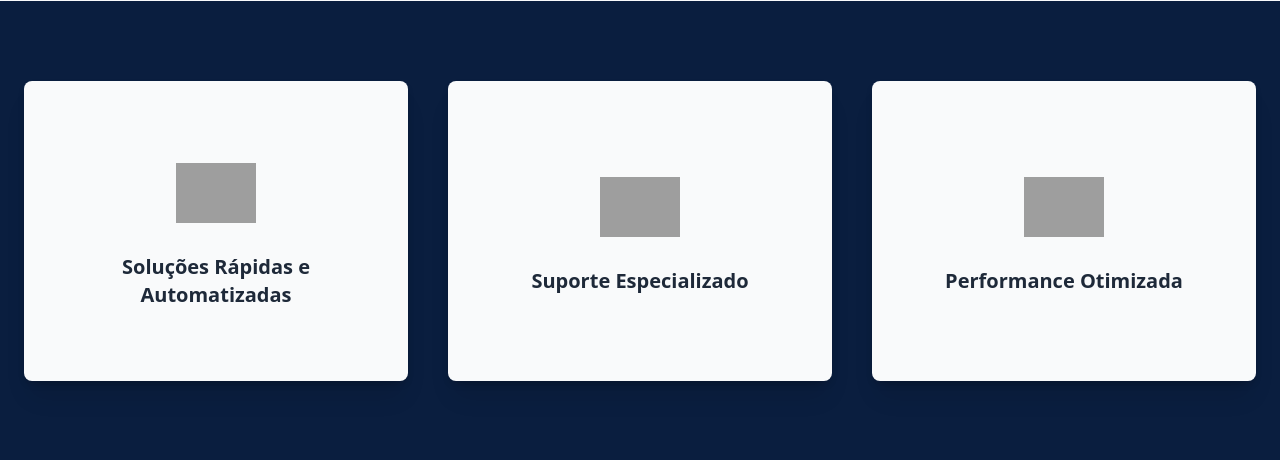
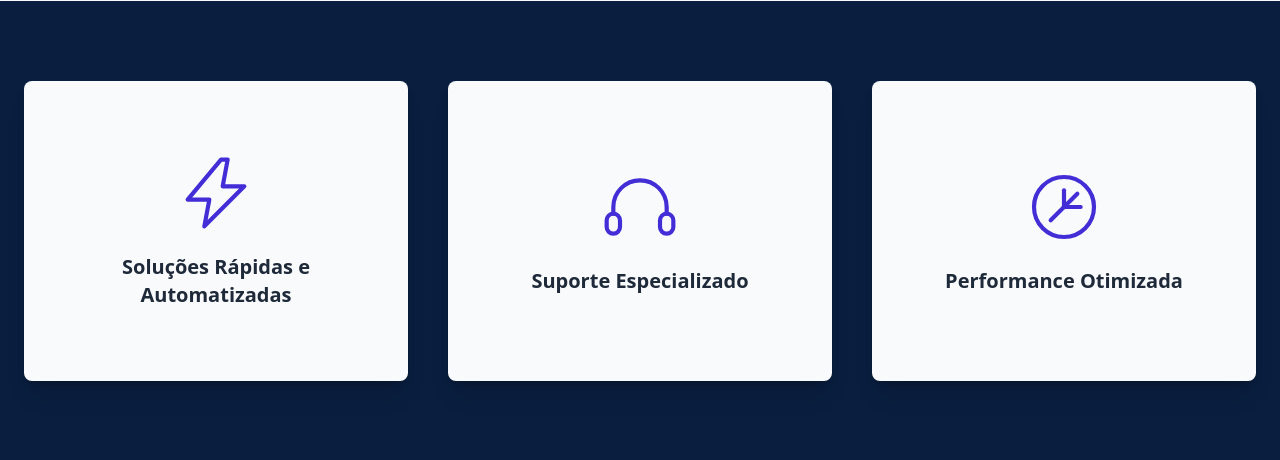
Before and after one commit to purpesy/visao-de-ouro, a PHP site: page / in a window 1280 px wide. Shown: the part 2940-3400 px from the top of the page. Run offline with PHP 8.4, Linux system fonts and the light colour scheme; grey boxes are pictures that could not be loaded.

Commit message:
Arrumei selos e o numero do wpp

```diff
--- a/components/CTA.php
+++ b/components/CTA.php
@@ -16,7 +16,7 @@
       </a>
 
       <!-- Botão WhatsApp -->
-      <a href="https://wa.me/5511977134857" target="_blank" class="bg-green-500 hover:bg-green-600 text-white font-bold px-8 py-3 rounded-xl shadow-md transition-all duration-300 cursor-pointer reveal">
+      <a href="https://wa.me/5511989261182" target="_blank" class="bg-green-500 hover:bg-green-600 text-white font-bold px-8 py-3 rounded-xl shadow-md transition-all duration-300 cursor-pointer reveal">
         Falar no WhatsApp
       </a>
     </div>
--- a/components/selos.php
+++ b/components/selos.php
@@ -7,7 +7,10 @@
 
       <!-- Frente -->
       <div class="flip-card-front absolute w-full h-full backface-hidden bg-white p-8 flex flex-col items-center justify-center rounded-2xl">
-        <img src="assets/img/selo1.png" alt="Soluções Rápidas e Automatizadas" class="mb-5 w-20 h-20 object-contain">
+      <!-- Ícone: Relâmpago (Soluções Rápidas) -->
+      <svg class="mb-5 w-20 h-20 text-indigo-700" fill="none" stroke="currentColor" stroke-width="2.5" viewBox="0 0 48 48">
+        <path stroke-linecap="round" stroke-linejoin="round" d="M27 4L7 28h13l-3 16L41 20H28l3-16z"/>
+      </svg>
       <h3 class="text-xl font-semibold text-gray-800 text-center">Soluções Rápidas e Automatizadas</h3>
       </div>
 
@@ -25,7 +28,12 @@
       <div class="flip-card-cont relative w-full h-80 rounded-2xl shadow-xl transition-transform duration-700 transform-style-preserve-3d group-hover:rotate-y-180">
 
       <div class="flip-card-front absolute w-full h-full backface-hidden bg-white p-8 flex flex-col items-center justify-center rounded-2xl">
-        <img src="assets/img/selo2.png" alt="Suporte Especializado" class="mb-5 w-20 h-20 object-contain">
+      <!-- Ícone: Fone de Ouvido (Suporte) -->
+      <svg class="mb-5 w-20 h-20 text-indigo-700" fill="none" stroke="currentColor" stroke-width="2.5" viewBox="0 0 48 48">
+        <path stroke-linecap="round" stroke-linejoin="round" d="M8 28v-4a16 16 0 0132 0v4"/>
+        <rect x="4" y="28" width="8" height="12" rx="4"/>
+        <rect x="36" y="28" width="8" height="12" rx="4"/>
+      </svg>
       <h3 class="text-xl font-semibold text-gray-800 text-center">Suporte Especializado</h3>
       </div>
 
@@ -42,7 +50,14 @@
       <div class="flip-card-cont relative w-full h-80 rounded-2xl shadow-xl transition-transform duration-700 transform-style-preserve-3d group-hover:rotate-y-180">
 
       <div class="flip-card-front absolute w-full h-full backface-hidden bg-white p-8 flex flex-col items-center justify-center rounded-2xl">
-          <img src="assets/img/selo3.png" alt="Performance Otimizada" class="mb-5 w-20 h-20 object-contain">
+        <!-- Ícone: Velocímetro (Performance) -->
+        <svg class="mb-5 w-20 h-20 text-indigo-700" fill="none" stroke="currentColor" stroke-width="2.5" viewBox="0 0 48 48">
+        <circle cx="24" cy="24" r="18"/>
+        <path stroke-linecap="round" stroke-linejoin="round" d="M24 24l8-8"/>
+        <path stroke-linecap="round" stroke-linejoin="round" d="M24 24v-10"/>
+        <path stroke-linecap="round" stroke-linejoin="round" d="M24 24l-8 8"/>
+        <path stroke-linecap="round" stroke-linejoin="round" d="M24 24h10"/>
+        </svg>
         <h3 class="text-xl font-semibold text-gray-800 text-center">Performance Otimizada</h3>
       </div>
 
```
Lines whose indentation alone changed are shown as unchanged.
